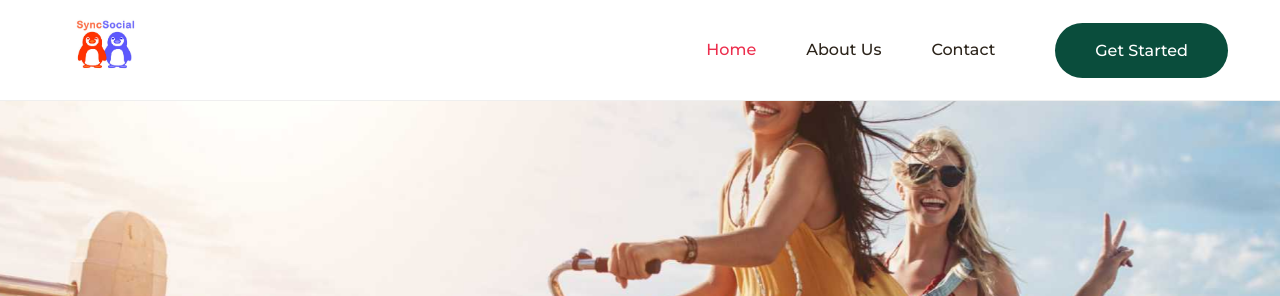
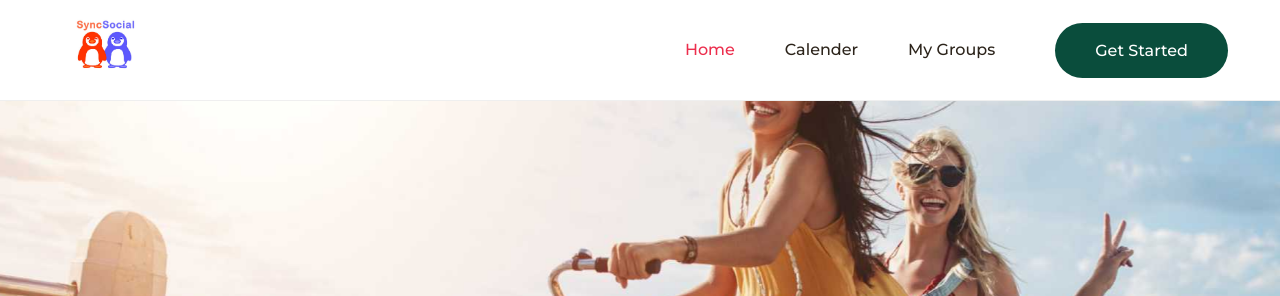
Before and after one commit to OlorinTG/CSC_394-SyncSocial, a Django app: page / in a window 1280 px wide. Shown: the top 296 px of the page. Run offline with Django 4.2, Linux system fonts and the light colour scheme; some libraries are stand-ins or nearby versions; some web fonts are replaced.

Commit message:
changed pages

```diff
--- a/syncSocialApp/templates/index.html
+++ b/syncSocialApp/templates/index.html
@@ -55,9 +55,9 @@
 
                             <ul class="nav-menu">
                                 <li><a class="active" href="{% url 'home' %}">Home</a></li>
-                                <li><a href="{% url 'about' %}">About Us</a></li>
+                                <li><a href="{% url 'about' %}">Calender</a></li>
 
-                                <li><a href="{% url 'contact' %}">Contact</a></li>
+                                <li><a href="{% url 'contact' %}">My Groups</a></li>
 
                             </ul>
 
```
